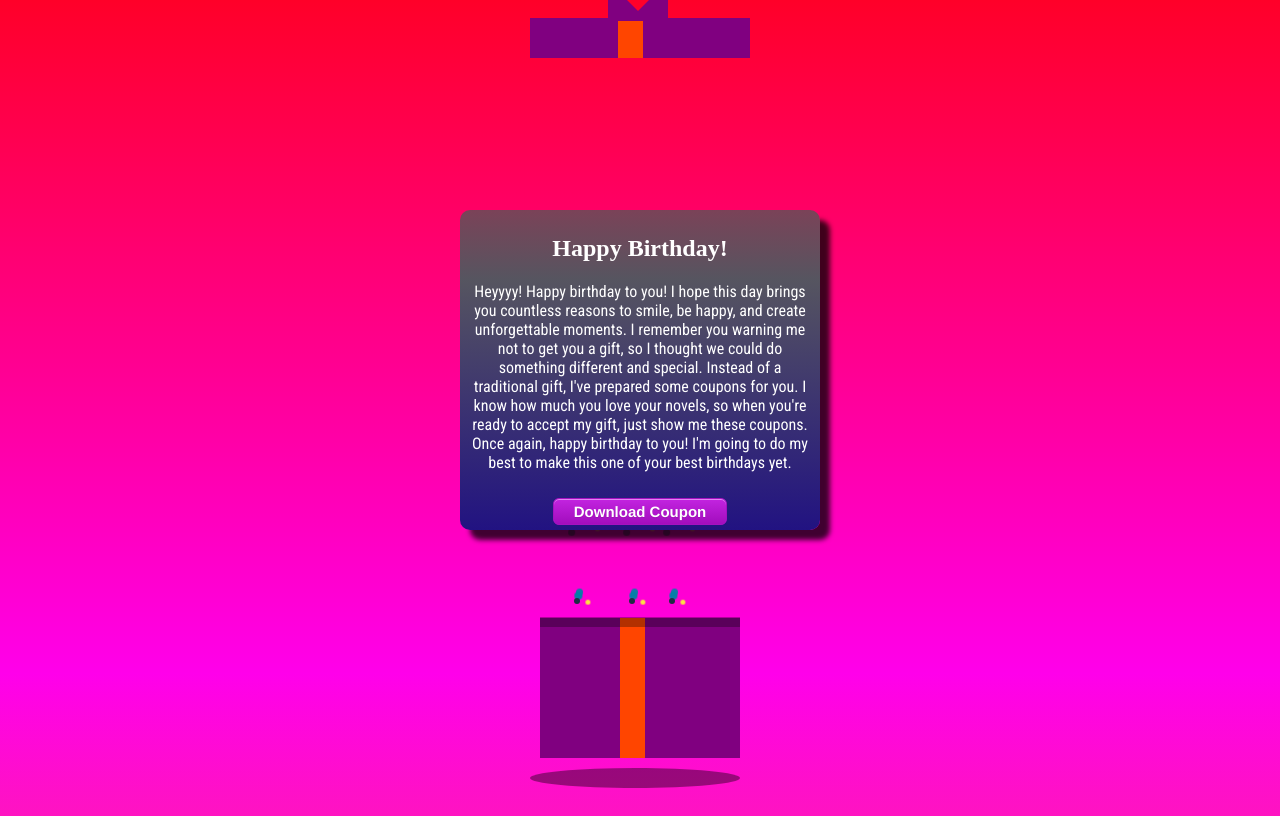
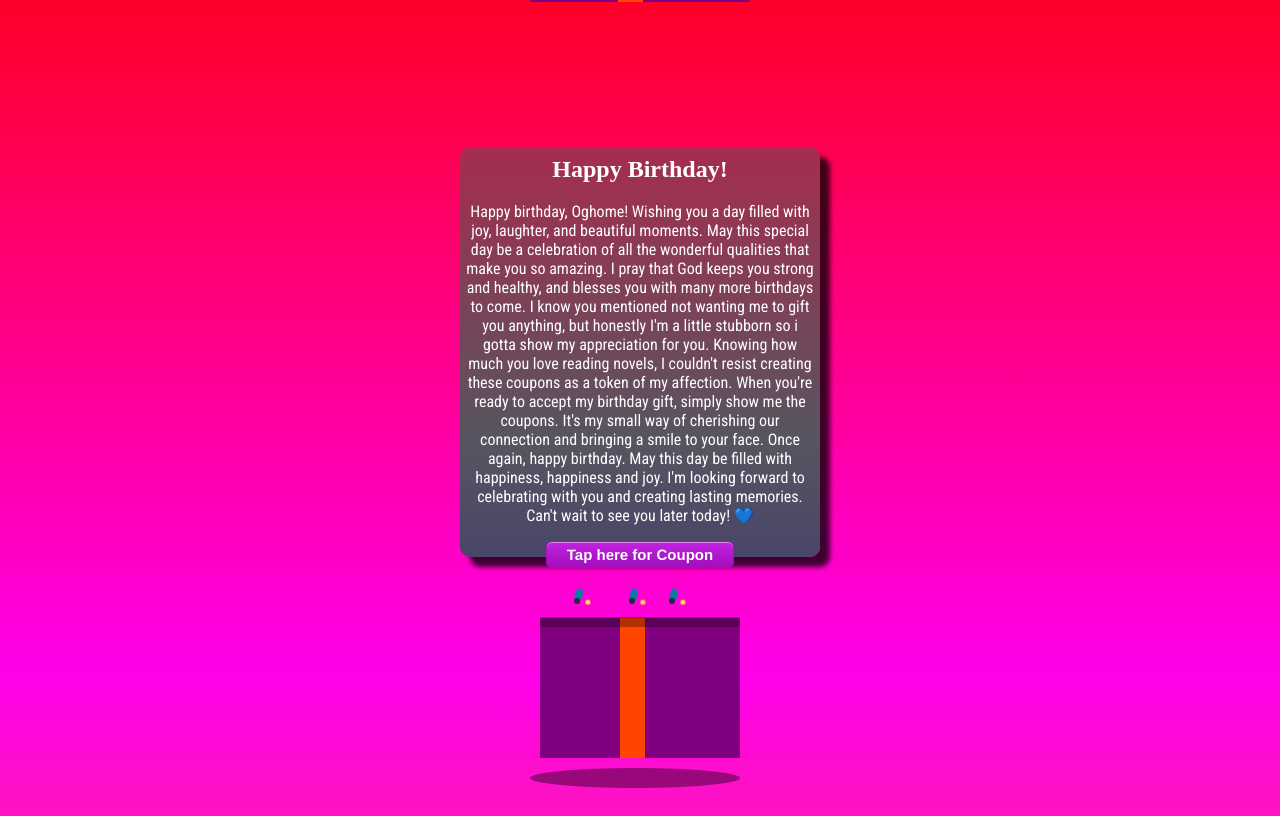
Before and after one commit to Grush-cloud/Happy-Birthday, a React (Vite) app: page / in a window 1280 px wide. Both pictures are taken after a click on the label 637 px from the left and 598 px from the top of the page. Built offline with nearby package versions, Linux system fonts and the light colour scheme; a web font is replaced by a local one.

Commit message:
changes to css, added sound effects

```diff
--- a/src/App.css
+++ b/src/App.css
@@ -130,28 +130,19 @@ input#click {
 }
 
 #click:checked + .click {
-  transform: translateY(-70vh);
+  transform: translateY(-77vh);
 }
 
-.wishes {
-  transition: 0.5s;
-  color: red;
-  font-size: 37px;
-  text-align: center;
-  z-index: -2;
+.card {
+  transition: 0.5ss;
   position: absolute;
-  opacity: 0;
-  width: 600px;
-}
-.card {
-  position: absolute;
-  top: 30%;
-
-  width: 350px;
-  height: 310px;
+  top: -15%;
+  max-width: 350px;
+  width: 200%;
+  height: 400px;
   opacity: 0;
   animation: animateBg 14s linear infinite;
-  background-image: linear-gradient(0deg, #fffb05, #13008b, #565560, #fe003b);
+  background-image: linear-gradient(0deg, #13008b, #565560, #fe003b);
   background-size: 100% 300%;
   border-radius: 10px;
   padding: 5px;
@@ -185,7 +176,7 @@ input#click {
 
 .message {
   font-size: 16px;
-  max-width: 700px;
+  max-width: 380px;
   margin-top: 0;
   font-family: "Roboto Condensed", sans-serif;
   color: white;
--- a/src/App.jsx
+++ b/src/App.jsx
@@ -1,18 +1,29 @@
-import { useState } from "react";
+import { useState, useEffect } from "react";
 import "./App.css";
 import { saveAs } from "file-saver";
 
 function App() {
-  const [isClicked, setIsClicked] = useState(true);
-  const InputClick = (e) => {
+  const [isClicked, setIsClicked] = useState(false);
+  const InputClick = () => {
     setIsClicked((prevState) => !prevState);
   };
   const handleClick = () => {
     let url = "https://grush-cloud.github.io/Happy-Birthday/coupon.jpg";
     saveAs(url, "coupon.jpg");
   };
+  useEffect(() => {
+    const audio = new Audio();
+    audio.src = isClicked ? "fireworks.mp3" : "shake.mp3";
+    audio.loop = true;
+    audio.play();
+
+    return () => {
+      audio.pause();
+      audio.currentTime = 0;
+    };
+  }, [isClicked]);
   return (
-    <div className={isClicked ? " birthday-gift shaking" : "birthday-gift"}>
+    <div className={!isClicked ? " birthday-gift shaking" : "birthday-gift"}>
       <div className="gift">
         <input id="click" type="checkbox" onClick={InputClick} />
         <label className="click" htmlFor="click"></label>
@@ -23,18 +34,24 @@ function App() {
           </div>
           <div className="card-body">
             <p className="message">
-              Heyyyy! Happy birthday to you! I hope this day brings you
-              countless reasons to smile, be happy, and create unforgettable
-              moments. I remember you warning me not to get you a gift, so I
-              thought we could do something different and special. Instead of a
-              traditional gift, I've prepared some coupons for you. I know how
-              much you love your novels, so when you're ready to accept my gift,
-              just show me these coupons. Once again, happy birthday to you! I'm
-              going to do my best to make this one of your best birthdays yet.
+              Happy birthday, Oghome! Wishing you a day filled with joy,
+              laughter, and beautiful moments. May this special day be a
+              celebration of all the wonderful qualities that make you so
+              amazing. I pray that God keeps you strong and healthy, and blesses
+              you with many more birthdays to come. I know you mentioned not
+              wanting me to gift you anything, but honestly I'm a little
+              stubborn so i gotta show my appreciation for you. Knowing how much
+              you love reading novels, I couldn't resist creating these coupons
+              as a token of my affection. When you're ready to accept my
+              birthday gift, simply show me the coupons. It's my small way of
+              cherishing our connection and bringing a smile to your face. Once
+              again, happy birthday. May this day be filled with happiness,
+              happiness and joy. I'm looking forward to celebrating with you and
+              creating lasting memories. Can't wait to see you later today! 💙
             </p>
           </div>
           <div>
-            <button onClick={handleClick}>Download Coupon</button>
+            <button onClick={handleClick}>Tap here for Coupon</button>
           </div>
         </div>
 
```
Also changed, not shown: 2 other files (tests, documents, lock files or other folders).
